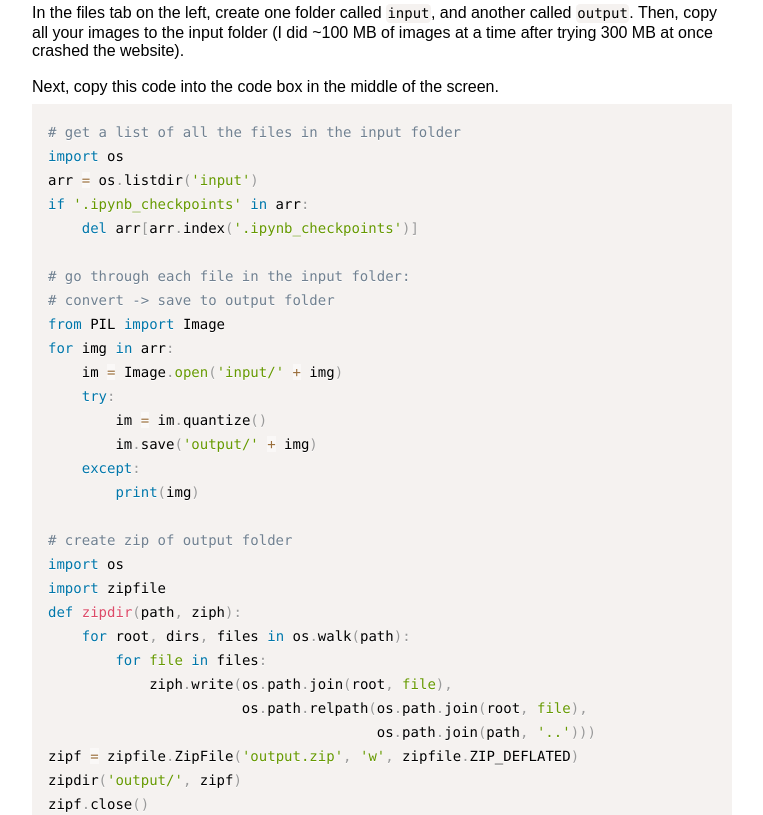
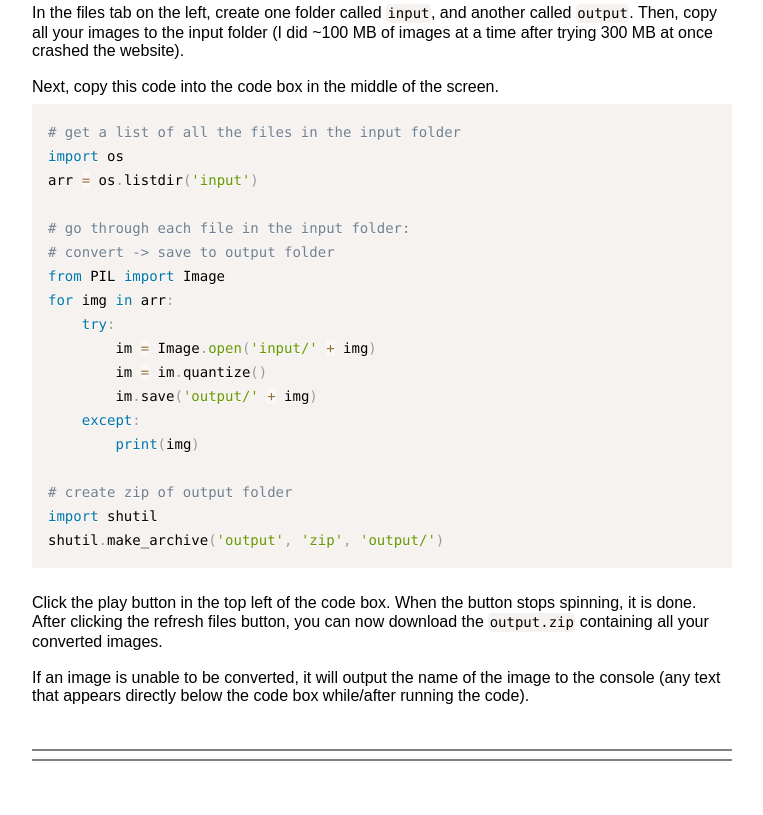
Before and after one commit to nogira/nogira.github.io, a plain HTML site: page html_posts/15-6-21_Reduce_the_Size_of_Your_PNGs_(In_Bulk).html in a window 1280 px wide. Shown: the part 1436-2251 px from the top of the page, without its empty margins (258-1021 px from the left). Drawn offline with Linux system fonts and the light colour scheme.

Commit message:
Add files via upload

```diff
--- a/html_posts/15-6-21_Reduce_the_Size_of_Your_PNGs_(In_Bulk).html
+++ b/html_posts/15-6-21_Reduce_the_Size_of_Your_PNGs_(In_Bulk).html
@@ -53,32 +53,21 @@
 <pre><code class="language-py"># get a list of all the files in the input folder
 import os
 arr = os.listdir('input')
-if '.ipynb_checkpoints' in arr:
-    del arr[arr.index('.ipynb_checkpoints')]
 
 # go through each file in the input folder:
 # convert -> save to output folder
 from PIL import Image
 for img in arr:
-    im = Image.open('input/' + img)
     try:
+        im = Image.open('input/' + img)
         im = im.quantize()
         im.save('output/' + img)
     except:
         print(img)
 
 # create zip of output folder
-import os
-import zipfile
-def zipdir(path, ziph):
-    for root, dirs, files in os.walk(path):
-        for file in files:
-            ziph.write(os.path.join(root, file),
-                       os.path.relpath(os.path.join(root, file),
-                                       os.path.join(path, '..')))
-zipf = zipfile.ZipFile('output.zip', 'w', zipfile.ZIP_DEFLATED)
-zipdir('output/', zipf)
-zipf.close()
+import shutil
+shutil.make_archive('output', 'zip', 'output/')
 </code></pre>
 <br>
 <div>Click the play button in the top left of the code box. When the button stops spinning, it is done. After clicking the refresh files button, you can now download the <code class="language-none">output.zip</code> containing all your converted images.</div>
```
Also changed, not shown: html_posts/12-6-21_Applescript_Automation_Cheat_Sheet.html (+2 -1 lines), md_posts/12-6-21 Applescript Automation Cheat Sheet.txt, md_posts/15-6-21 Reduce the Size of Your PNGs (In Bulk).txt.
